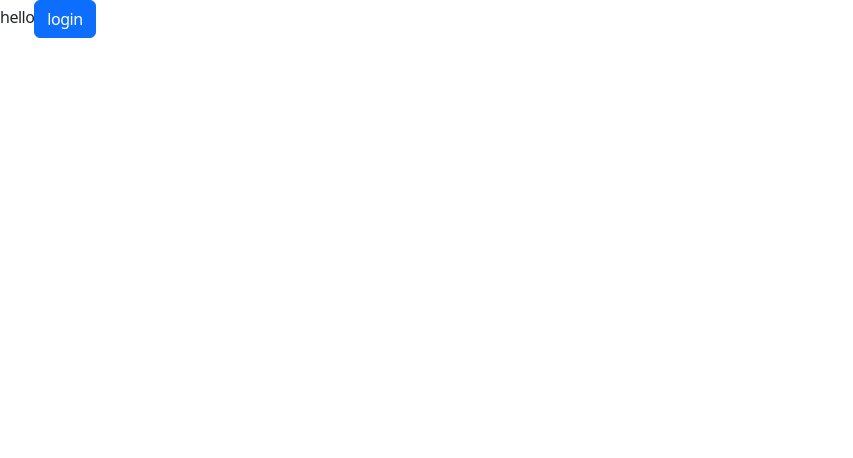
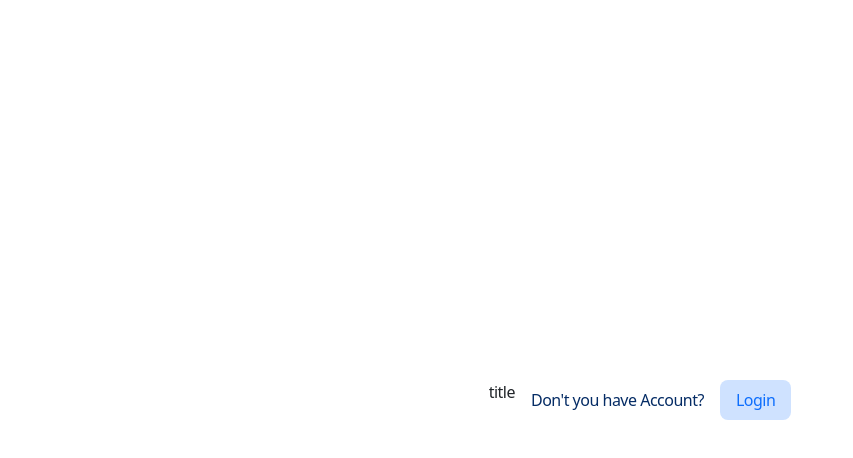
Before and after one commit to mothership2002/sample-fullstack, a React (Create React App) app in the folder react-client/: page / in a window 1280 px wide. Shown: the top 458 px of the page, without its empty margins (0-853 px from the left). Built offline with nearby package versions, Linux system fonts and the light colour scheme.

Commit message:
bootstrap 설치 / alert 수정 / main nav 제작중

```diff
--- a/react-client/package.json
+++ b/react-client/package.json
@@ -6,7 +6,7 @@
     "@testing-library/jest-dom": "^5.16.5",
     "@testing-library/react": "^13.4.0",
     "@testing-library/user-event": "^13.5.0",
-    "bootstrap": "^5.2.3",
+    "bootstrap": "^5.3.0-alpha3",
     "eslint-config-naver": "^2.1.0",
     "react": "^18.2.0",
     "react-bootstrap": "^2.7.4",
--- a/react-client/src/assets/css.css
+++ b/react-client/src/assets/css.css
@@ -10,3 +10,15 @@
 .font-weight-bolder {
   font-weight: bolder;
 }
+
+.min-height {
+  min-height: 800px;
+}
+
+.hover-under-line:hover {
+  text-decoration: underline;
+}
+
+.hover-nav-link {
+  transition-duration: 300ms
+}
--- a/react-client/src/component/LoginForm.js
+++ b/react-client/src/component/LoginForm.js
@@ -1,13 +1,11 @@
 import React, { useEffect, useState } from 'react'
-import { Button, Container, Form, Nav } from 'react-bootstrap'
+import { Alert, Button, Container, Form, Nav } from 'react-bootstrap'
 import { useRecoilValue } from 'recoil'
 import { loginFomrCss } from '../stores/css/LoginFormCss';
 import { validateMessage } from '../stores/data/static/LoginValidateMessage';
 import { regularExpression } from '../stores/data/static/RegularExpression';
 import { useNavigate } from "react-router-dom";
 import Utils from '../common/Utils';
-
-import '../assets/css.css';
 
 export const LoginForm = () => {
 
@@ -30,7 +28,9 @@ export const LoginForm = () => {
   // use variable
   const [validation, setValidation] = useState(null);
   const [submitFlag, setSubmitFlag] = useState(false);
-  const [showFlag, setShowFlag] = useState(false);
+  const [findAccountLinkFlag, setFindAccountLinkFlag] = useState(false);
+  const [alertFlag, setAlertFlag] = useState(false);
+  const [alertColor, setAlertColor] = useState('primary')
 
   const [emailAccount, setEmailAccount] = useState('');
   const [password, setPassword] = useState('');
@@ -64,12 +64,15 @@ export const LoginForm = () => {
     beforeConnectApi();
     // 조회 api
 
+    setAlertFlag(true);
+    setAlertColor('primary')
     utils.controlCursorShape('wait');
-    const err = await testPromise(333);
+    const err = await testPromise(4000);
     utils.controlCursorShape('auto');
 
     if (err) {
-      setShowFlag(true);
+      setAlertColor('danger');
+      setFindAccountLinkFlag(true);
       toggleFlag();
       setValidation(message.nonExistentAccount);
     }
@@ -106,16 +109,16 @@ export const LoginForm = () => {
   }
 
   const findAccountLink = () => {
-    if (showFlag) {
+    if (findAccountLinkFlag) {
       return (
         <Nav activeKey="/"
-          bsPrefix={css.findAccountLinkCss.map((style) => style).join(' ') + (!submitFlag ? ' displayNone' : '')}
+          bsPrefix={css.findAccountLinkCss.map((style) => style).join(' ')}
           style={css.navStyle}>
           <div className='font-letter-spacing'>
             Forgot your &nbsp;
           </div>
           <Nav.Item>
-            <Nav.Link href="/" disabled={submitFlag}
+            <Nav.Link href="/find/email" disabled={submitFlag}
               bsPrefix={css.navClassName.map((style) => style).join(' ')}>
               Email
             </Nav.Link>
@@ -124,7 +127,7 @@ export const LoginForm = () => {
             &nbsp; or &nbsp;
           </div>
           <Nav.Item>
-            <Nav.Link href='/' disabled={submitFlag}
+            <Nav.Link href='/find/password' disabled={submitFlag}
               bsPrefix={css.navClassName.map((style) => style).join(' ')}>
               Password
             </Nav.Link>
@@ -147,7 +150,7 @@ export const LoginForm = () => {
   return (
     <Container
       className={css.mainContainerStyle.map((item) => item).join(' ')}
-      fluid='sm' style={css.mainSize}>
+      fluid='sm'>
       <div className={css.containerBorderStyle.map((style) => style).join(' ')}
         style={css.containerSize}>
         <Form.Group className="mb-3" controlId="formBasicEmail" >
@@ -191,9 +194,9 @@ export const LoginForm = () => {
         <div
           className={css.validateContainerStyle.map((style) => style).join(' ')}
           style={css.validateContainerSize}>
-          <Form.Text className={submitFlag ? css.progressLogin : css.failedLogin}>
+          <Alert show={alertFlag} variant={alertColor} key={alertColor}>
             {validation}
-          </Form.Text>
+          </Alert>
         </div>
 
         {findAccountLink()}
--- a/react-client/src/component/Main.js
+++ b/react-client/src/component/Main.js
@@ -1,50 +1,80 @@
 import React, { useEffect, useState } from 'react'
-import { Button, Container } from 'react-bootstrap';
-import { LoginForm } from './LoginForm';
-import { Link, redirect, useNavigate } from 'react-router-dom';
+import { Container, Nav } from 'react-bootstrap';
+import { useRecoilValue } from 'recoil';
+import { mainCss } from '../stores/css/MainCss';
 
 const Main = () => {
 
+  // recoil
+  const css = useRecoilValue(mainCss);
+
+  // variable
   const [user, setUser] = useState(false);
-  const navigate = useNavigate();
 
   useEffect(() => {
     const user = null;
-    // checkInfo(user);
 
   }, []);
 
 
+  const toggleClass = (e) => {
+    const classList = e.target.classList;
+    css.NavLinkStyle.forEach((style) => {
+      style !== 'hover-nav-link' && style !== 'rounded-3' ? classList.toggle(style) : null
+    });
+    css.NavLinkStyleHover.forEach((style) => classList.toggle(style));
+  }
+
   const loginBox = (user) => {
     if (!user) {
       return (
-        <Button>
-          login
-        </Button>
+        <>
+          <Nav.Item>
+            <Nav.Link bsPrefix={css.addAccountNavStyle.map((style) => style).join(' ')} href='#'>
+              Don&apos;t you have Account?
+            </Nav.Link>
+          </Nav.Item>
+
+          <Nav.Item>
+            <Nav.Link href="/login" className={css.NavLinkStyle}
+              onMouseEnter={toggleClass}
+              onMouseLeave={toggleClass}>
+              Login
+            </Nav.Link>
+          </Nav.Item>
+        </>
       )
     }
     else {
       return (
-        <div>
-          <Button>
-            My info
-          </Button>
-          <Button>
-            My Post
-          </Button>
-          <Button>
-            My Reply
-          </Button>
-        </div>
+        <>
+          <Nav.Item>
+            <Nav.Link href="/home">My info</Nav.Link>
+          </Nav.Item>
+          <Nav.Item>
+            <Nav.Link eventKey="link-1">My Post</Nav.Link>
+          </Nav.Item>
+          <Nav.Item>
+            <Nav.Link eventKey="link-2">My Reply</Nav.Link>
+          </Nav.Item>
+        </>
       )
     }
   }
 
   return (
-    <div>
-      hello
-      {loginBox(user)}
-    </div>
+    <Container className={css.mainContainerStyle.map((style) => style).join(' ')}>
+      <div className={css.headerStyle.map((style) => style).join(' ')}>
+        <div>
+          title
+        </div>
+        <div className='d-flex'>
+          <Nav className="justify-content-end" activeKey="/home">
+            {loginBox(user)}
+          </Nav>
+        </div>
+      </div>
+    </Container>
 
   )
 }
--- a/react-client/src/index.js
+++ b/react-client/src/index.js
@@ -6,7 +6,7 @@ import 'bootstrap/dist/css/bootstrap.min.css';
 import { RecoilRoot } from 'recoil';
 import { RouterProvider } from 'react-router';
 import { router } from './router/router';
-
+import './assets/css.css';
 
 const root = ReactDOM.createRoot(document.getElementById('root'));
 
--- a/react-client/src/stores/css/LoginFormCss.js
+++ b/react-client/src/stores/css/LoginFormCss.js
@@ -3,15 +3,13 @@ import { atom } from "recoil";
 export const loginFomrCss = atom({
   key: 'loginFomrCss',
   default: {
-    mainSize: {
-      minHeight: '800px',
-    },
-
+    // 공통 처리 해야함
     mainContainerStyle: [
       'd-flex',
       'flex-column',
       'justify-content-sm-center',
       'align-items-sm-center',
+      'min-height'
     ],
 
     containerBorderStyle: [
@@ -19,9 +17,9 @@ export const loginFomrCss = atom({
       'justify-content-sm-center',
       'flex-column',
       'square',
-      'border-5',
+      'border-4',
       'border',
-      'rounded',
+      'rounded-4',
       'border-primary'
     ],
 
@@ -35,13 +33,10 @@ export const loginFomrCss = atom({
       'd-flex',
       'flex-row',
       'justify-content-sm-center',
-      'align-items-sm-center',
-      'mb-1"',
     ],
 
     validateContainerSize: {
-      minHeight: '25px',
-      marginBottom: '.75rem'
+      marginTop: '1rem',
     },
 
     failedLogin: [
--- /dev/null
+++ b/react-client/src/stores/css/MainCss.js
@@ -0,0 +1,36 @@
+import { atom } from "recoil";
+
+export const mainCss = atom({
+  key: 'mainCss',
+  default: {
+    // 공통 처리 해야함
+    mainContainerStyle: [
+      'd-flex',
+      'flex-column',
+      'justify-content-sm-center',
+      'align-items-sm-center',
+      'min-height'
+    ],
+
+    NavLinkStyle: [
+      'hover-nav-link',
+      'bg-primary-subtle',
+      'rounded-3',
+    ],
+
+    NavLinkStyleHover: [
+      'bg-primary',
+      'text-white',
+    ],
+
+    addAccountNavStyle: [
+      'hover-under-line',
+      'text-primary-emphasis',
+      'nav-link'
+    ],
+
+    headerStyle: [
+      'd-flex',
+    ]
+  }
+});
```
Also changed, not shown: 1 other file (tests, documents, lock files or other folders).
